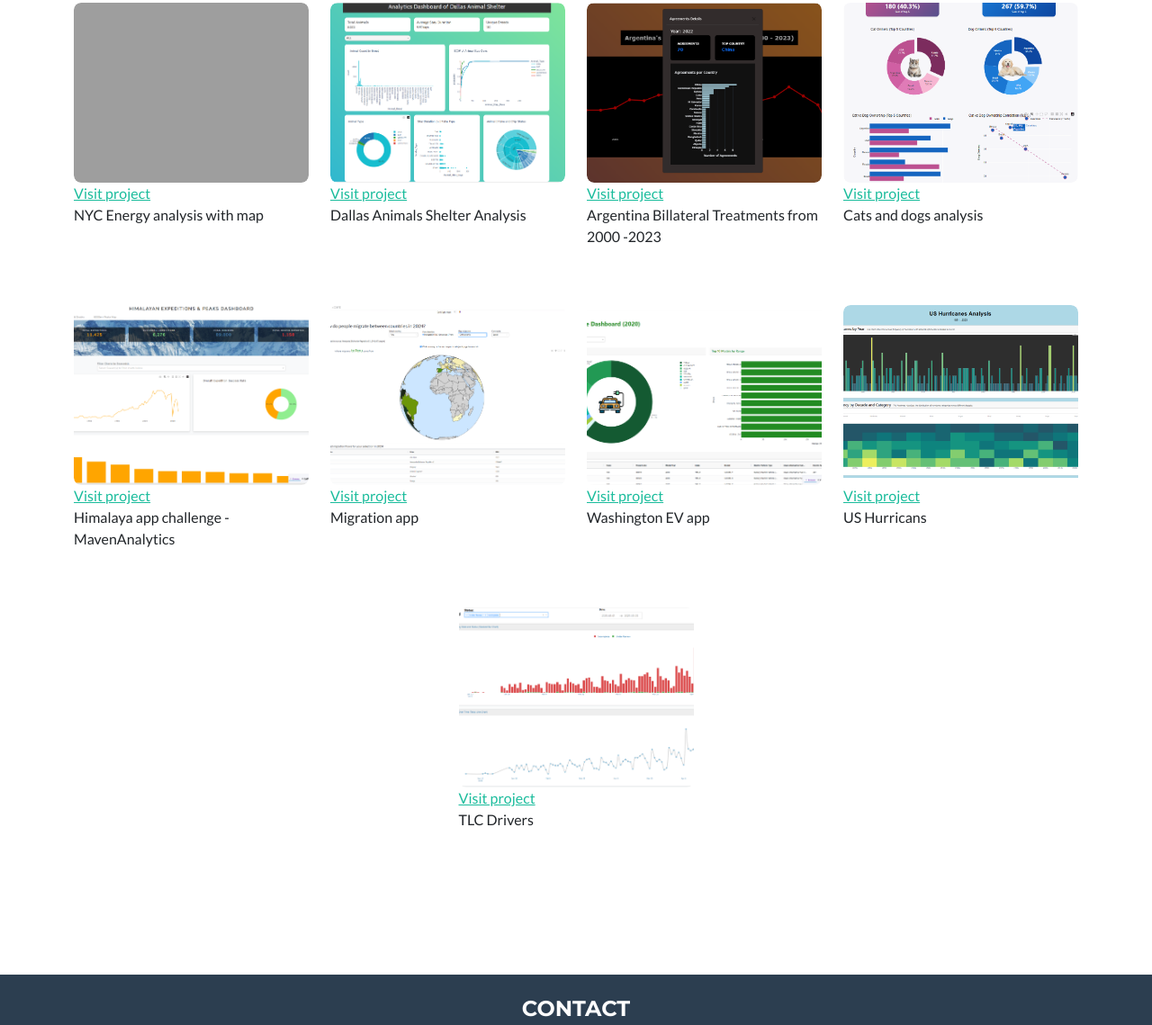
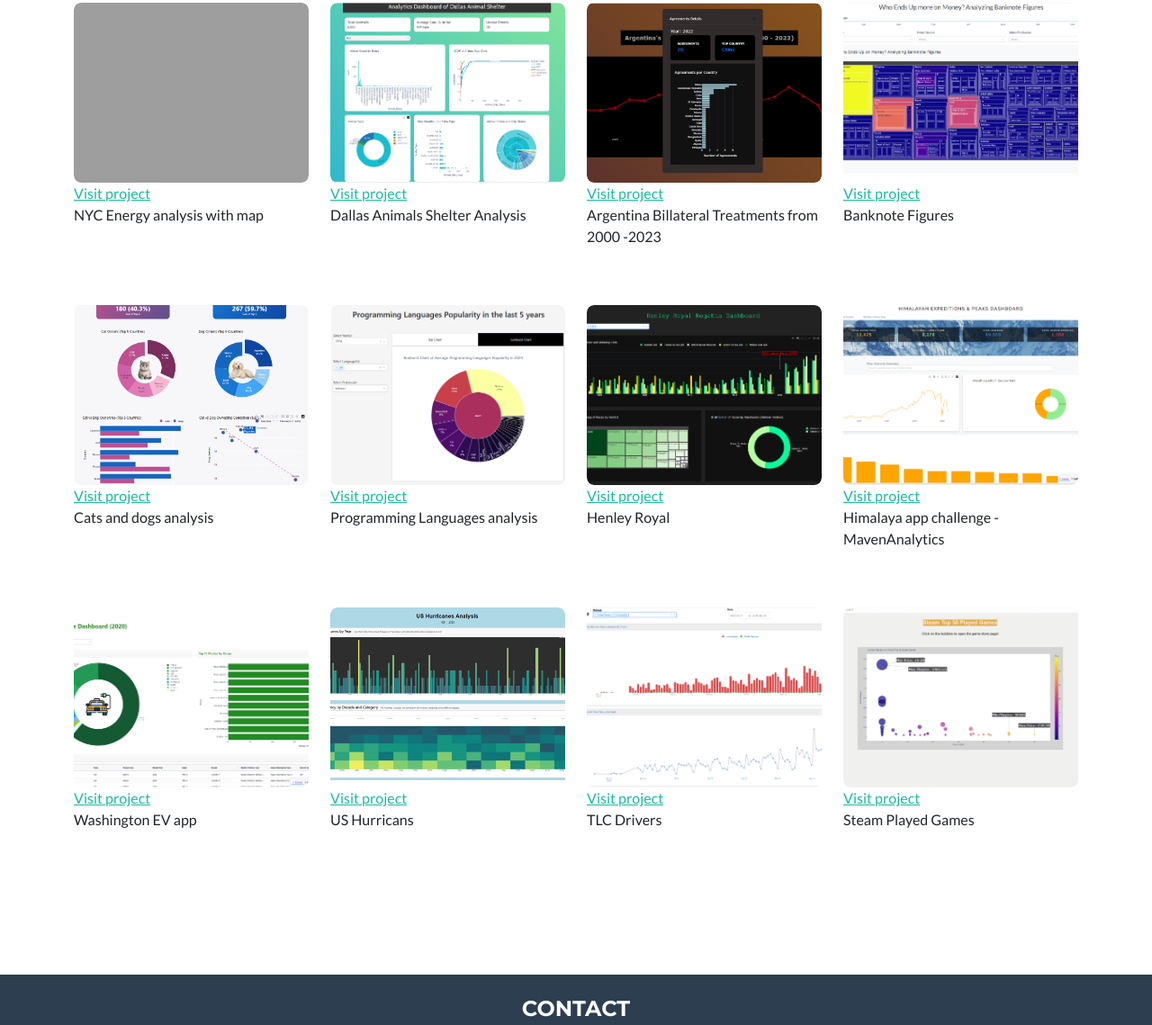
Before and after one commit to banana0000/PortfolioWebsite, a plain HTML site: page index.html in a window 1280 px wide. Shown: the part 2048-3187 px from the top of the page at 90% size. Drawn offline with nearby package versions, Linux system fonts and the light colour scheme; grey boxes are pictures that could not be loaded.

Commit message:
add changes

```diff
--- a/index.html
+++ b/index.html
@@ -271,7 +271,17 @@
                     <a href="https://py.cafe/banana0000/Argenina's%20Bilateral%20Agreements">Visit project</a>
                     <p>Argentina Billateral Treatments from 2000 -2023</p>
                 </div>
-
+                <!-- Portfolio Item 4-->
+                <div class="col-md-6 col-lg-3 mb-5">
+                    <div class="portfolio-item mx-auto" data-bs-toggle="modal" data-bs-target="#portfolioModal2">
+                        <div class="portfolio-item-caption d-flex align-items-center justify-content-center h-100 w-100">
+                            <div class="portfolio-item-caption-content text-center text-white"></div>
+                        </div>
+                        <img class="img-fluid dash-img" id="animals" src="assets/img/portfolio/Dash/Banknote Figures.png" alt="dallas" />
+                    </div>
+                    <a href="https://py.cafe/banana0000/Banknote%20Data%20Analysis">Visit project</a>
+                    <p>Banknote Figures</p>
+                </div>
                 <!-- Portfolio Item 5-->
                 <div class="col-md-6 col-lg-3 mb-5">
                     <div class="portfolio-item mx-auto" data-bs-toggle="modal" data-bs-target="#portfolioModal2">
@@ -283,8 +293,28 @@
                     <a href="https://py.cafe/banana0000/Pet%20Ownership%20Dashboard%20%2F%20Top%205%20Countries">Visit project</a>
                     <p>Cats and dogs analysis</p>
                 </div>
-
-
+                 <!-- Portfolio Item 5-->
+                <div class="col-md-6 col-lg-3 mb-5">
+                    <div class="portfolio-item mx-auto" data-bs-toggle="modal" data-bs-target="#portfolioModal2">
+                        <div class="portfolio-item-caption d-flex align-items-center justify-content-center h-100 w-100">
+                            <div class="portfolio-item-caption-content text-center text-white"></div>
+                        </div>
+                        <img class="img-fluid dash-img" id="animals" src="assets/img/portfolio/Dash/Programming Languages.png" alt="dallas" />
+                    </div>
+                    <a href="https://py.cafe/banana0000/dash-languages-popularity-updated">Visit project</a>
+                    <p>Programming Languages analysis</p>
+                </div>
+    <!-- Portfolio Item 7-->
+                <div class="col-md-6 col-lg-3 mb-5">
+                    <div class="portfolio-item mx-auto" data-bs-toggle="modal" data-bs-target="#portfolioModal2">
+                        <div class="portfolio-item-caption d-flex align-items-center justify-content-center h-100 w-100">
+                            <div class="portfolio-item-caption-content text-center text-white"></div>
+                        </div>
+                        <img class="img-fluid dash-img" id="animals" src="assets/img/portfolio/Dash/Henley Royal.png" alt="dallas" />
+                    </div>
+                    <a href="">Visit project</a>
+                    <p>Henley Royal</p>
+                </div>
                 <!-- Portfolio Item 8-->
                 <div class="col-md-6 col-lg-3 mb-5">
                     <div class="portfolio-item mx-auto" data-bs-toggle="modal" data-bs-target="#portfolioModal2">
@@ -297,17 +327,6 @@
                     <p>Himalaya app challenge - MavenAnalytics</p>
                 </div>
 
-                <!-- Portfolio Item 9-->
-                <div class="col-md-6 col-lg-3 mb-5">
-                    <div class="portfolio-item mx-auto" data-bs-toggle="modal" data-bs-target="#portfolioModal2">
-                        <div class="portfolio-item-caption d-flex align-items-center justify-content-center h-100 w-100">
-                            <div class="portfolio-item-caption-content text-center text-white"></div>
-                        </div>
-                        <img class="img-fluid dash-img" id="animals" src="assets/img/portfolio/dash/Migration.png" alt="dallas" />
-                    </div>
-                    <a href="https://py.cafe/banana0000/Migration%202024">Visit project</a>
-                    <p>Migration app</p>
-                </div>
 
         <div class="col-md-6 col-lg-3 mb-5">
                     <div class="portfolio-item mx-auto" data-bs-toggle="modal" data-bs-target="#portfolioModal2">
@@ -340,7 +359,17 @@
                     <p>TLC Drivers</p>
                 </div>
 
-
+         <div class="col-md-6 col-lg-3 mb-5">
+                    <div class="portfolio-item mx-auto" data-bs-toggle="modal" data-bs-target="#portfolioModal2">
+                        <div class="portfolio-item-caption d-flex align-items-center justify-content-center h-100 w-100">
+                            <div class="portfolio-item-caption-content text-center text-white"></div>
+                        </div>
+                        <img class="img-fluid dash-img" id="animals" src="assets/img/portfolio/dash/Steam Games.png" alt="dallas" />
+                    </div>
+                    <a href="https://py.cafe/banana0000/FigureFriday5%20-%20Steam%20bubble%20chart">Visit project</a>
+                    <p>Steam Played Games</p>
+                </div>
+            </div>
         </div>
     </section>
 
```
Also changed, not shown: assets/img/portfolio/Maven AdwentureWorks-1.png (deleted).
